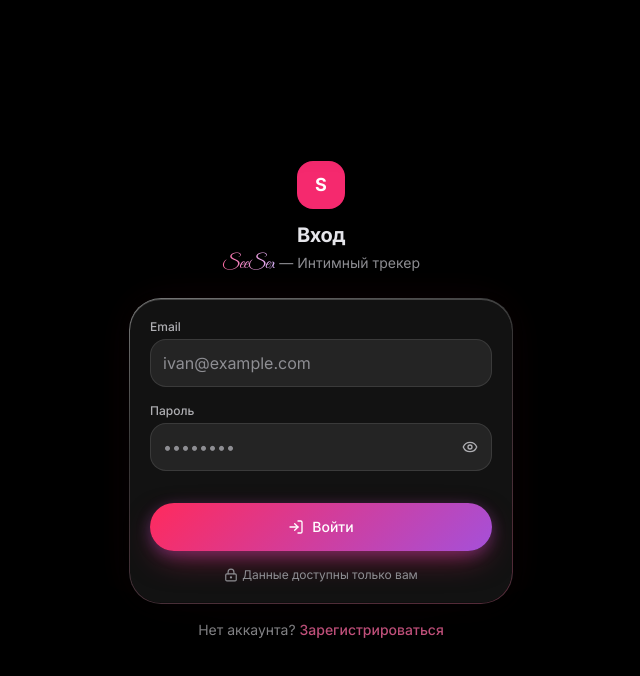
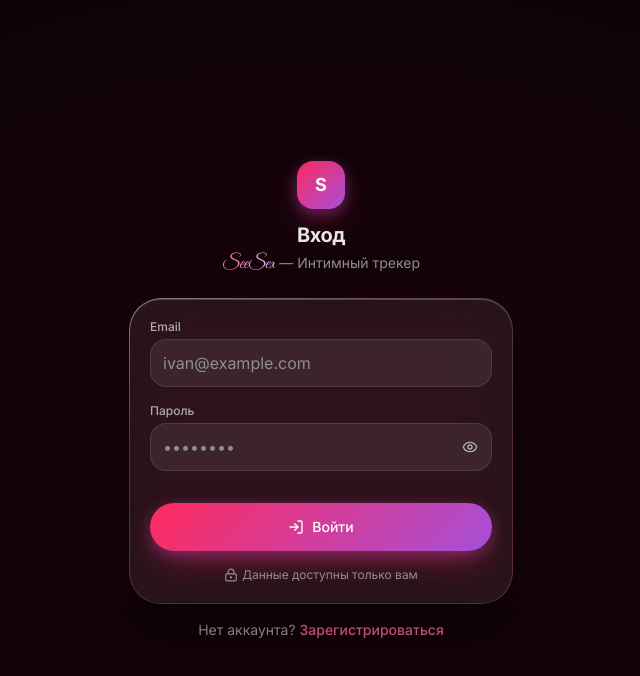
Before and after one commit to RodjerYan/seesex, a React (Vite) app in the folder apps/web/: page /login in a window 1280 px wide. Shown: the top 676 px of the page, without its empty margins (319-959 px from the left). Built offline with nearby package versions, Linux system fonts and the light colour scheme; no server answers; a web font is replaced by a local one.

Commit message:
palette: warm bordeaux base + role hierarchy + duotone bars (T-20261013-004)

```diff
--- a/apps/web/index.html
+++ b/apps/web/index.html
@@ -10,7 +10,7 @@
     <meta name="mobile-web-app-capable" content="yes" />
     <meta name="apple-mobile-web-app-status-bar-style" content="black-translucent" />
     <meta name="apple-mobile-web-app-title" content="SeeSex" />
-    <meta name="theme-color" content="#07040A" />
+    <meta name="theme-color" content="#140409" />
     <meta name="description" content="Конфиденциальный трекер интимной жизни" />
     <link rel="apple-touch-icon" href="/icons/apple-touch-icon.png" />
     <title>SeeSex — Интимный трекер</title>
--- a/apps/web/src/app/Layout.tsx
+++ b/apps/web/src/app/Layout.tsx
@@ -163,7 +163,7 @@ export default function Layout() {
           «проступал» в 16-px зазоре под плавающей пилюлей (см. nav ниже) —
           пользователь видел «вылезающие» блоки. Градиент снизу вверх:
           непрозрачный фон приложения (token surface — ровно тот, что рисует
-          корневой .app-dvh, body-фон #07040A закрыт им) → прозрачный сверху.
+          корневой .app-dvh, body-фон #140409 закрыт им) → прозрачный сверху.
           h-24 (96px) перекрывает зазор под nav (1rem) + запас.
           Слои: контент < маска (z-10) < FAB (z-20) < nav (z-30);
           pointer-events-none — клики доходят до контента/FAB/nav.
--- a/apps/web/src/components/statistics/Charts.tsx
+++ b/apps/web/src/components/statistics/Charts.tsx
@@ -47,7 +47,7 @@ export function ColumnBars({
               {valueLabel ? valueLabel(item.value) : item.value}
             </span>
             <div
-              className="w-full rounded-t bg-primary/70 animate-grow-up transition-colors group-hover:bg-primary group-active:bg-primary"
+              className="bar-intimate w-full rounded-t animate-grow-up group-hover:brightness-110 group-active:brightness-95"
               style={{ height: `${Math.max(2, ratio * 100)}%`, animationDelay: `${index * 40}ms` }}
               title={item.hint ?? `${item.label}: ${item.value}`}
             />
@@ -75,7 +75,7 @@ export function RowBars({ items, suffix }: { items: ChartItem[]; suffix?: string
           </div>
           <div className="h-2 overflow-hidden rounded-full bg-white/[0.06]">
             <div
-              className="h-full rounded-full bg-primary-400/80 animate-grow-x"
+              className="bar-intimate h-full rounded-full animate-grow-x"
               style={{ width: `${Math.max(3, (item.value / max) * 100)}%`, animationDelay: `${index * 40}ms` }}
               title={item.hint}
             />
--- a/apps/web/src/index.css
+++ b/apps/web/src/index.css
@@ -92,18 +92,21 @@ body,
 
 /* ============================================================
    1. AMBIENT BACKGROUND — «КИНО»
-   База #07040A + 3 radial-свечения + виньетка + медленный дрейф
+   Роли цвета (T-20261013-004):
+   - ФОН: тёплый бордо-чёрный #140409 (база, дышит бархатом)
+   - ДЕКОР: свечения приглушены (≤0.10) и тёплые — не спорят с UI
+   - ИНТЕРАКТИВ: чистый primary-розовый только на CTA/активных
    ============================================================ */
 body {
   margin: 0;
-  background-color: #07040A;
+  background-color: #140409;
   background-image:
-    /* Rose glow — top center */
-    radial-gradient(ellipse 70% 45% at 50% -15%, rgba(245, 41, 110, 0.12), transparent 60%),
-    /* Violet glow — top right */
-    radial-gradient(ellipse 55% 35% at 110% -10%, rgba(165, 80, 217, 0.09), transparent 60%),
-    /* Deep magenta glow — bottom left */
-    radial-gradient(ellipse 60% 40% at -10% 110%, rgba(200, 20, 90, 0.07), transparent 65%);
+    /* Rose glow — top center (декор, приглушён) */
+    radial-gradient(ellipse 70% 45% at 50% -15%, rgba(245, 41, 110, 0.10), transparent 60%),
+    /* Warm plum glow — top right */
+    radial-gradient(ellipse 55% 35% at 110% -10%, rgba(176, 66, 146, 0.07), transparent 60%),
+    /* Deep bordeaux glow — bottom left */
+    radial-gradient(ellipse 60% 40% at -10% 110%, rgba(150, 25, 70, 0.06), transparent 65%);
   color: #F2F2F7;
   font-family:
     'Inter Variable',
@@ -163,7 +166,7 @@ body {
     padding-top: var(--sat);
     padding-left: var(--sal);
     padding-right: var(--sar);
-    background: rgba(26, 13, 22, 0.72);
+    background: rgba(42, 12, 26, 0.72);
     backdrop-filter: blur(50px) saturate(200%);
     -webkit-backdrop-filter: blur(50px) saturate(200%);
     border-bottom: 0.5px solid rgba(255, 107, 163, 0.12);
@@ -182,7 +185,7 @@ body {
     padding-bottom: calc(var(--sab) + 0.25rem);
     padding-left: var(--sal);
     padding-right: var(--sar);
-    background: rgba(26, 13, 22, 0.72);
+    background: rgba(42, 12, 26, 0.72);
     backdrop-filter: blur(50px) saturate(200%);
     -webkit-backdrop-filter: blur(50px) saturate(200%);
     border-top: 0.5px solid rgba(255, 107, 163, 0.12);
@@ -195,7 +198,7 @@ body {
     padding-top: calc(var(--sat) + 3.5rem);
     padding-bottom: 1rem;
     padding-left: var(--sal);
-    background: rgba(26, 13, 22, 0.72);
+    background: rgba(42, 12, 26, 0.72);
     backdrop-filter: blur(50px) saturate(200%);
     -webkit-backdrop-filter: blur(50px) saturate(200%);
     border-right: 0.5px solid rgba(255, 107, 163, 0.12);
@@ -247,7 +250,7 @@ body {
   /* Strong glass — header, tabbar, sidebar */
   .glass-strong {
     position: relative;
-    background: rgba(26, 13, 22, 0.72);
+    background: rgba(42, 12, 26, 0.72);
     backdrop-filter: blur(50px) saturate(200%);
     -webkit-backdrop-filter: blur(50px) saturate(200%);
     border-radius: 32px;
@@ -344,6 +347,13 @@ body {
 
   .grad-intimate:active {
     filter: brightness(0.95);
+  }
+
+  /* Дуотон для полос/баров статистики вместо плоского primary
+     (идея 5, T-20261013-004): rose→violet как в CTA */
+  .bar-intimate {
+    background-image: linear-gradient(135deg, #FF2A5D 0%, #A550D9 100%);
+    transition: filter 150ms ease;
   }
 
   /* Active tab/icon glow — applied via Layout.tsx className */
--- a/apps/web/src/pages/Login.tsx
+++ b/apps/web/src/pages/Login.tsx
@@ -69,7 +69,7 @@ export default function Login(): ReactElement {
         <div className="mb-6 text-center">
           <span
             aria-hidden="true"
-            className="mx-auto flex h-12 w-12 items-center justify-center rounded-2xl bg-primary text-lg font-bold text-white"
+            className="mx-auto flex h-12 w-12 items-center justify-center rounded-2xl grad-intimate text-lg font-bold text-white"
           >
             S
           </span>
--- a/apps/web/src/pages/NotFound.tsx
+++ b/apps/web/src/pages/NotFound.tsx
@@ -8,7 +8,7 @@ export default function NotFound() {
       <h1 className="mt-2 text-lg font-bold text-slate-100">Страница не найдена</h1>
       <Link
         to="/"
-        className="mt-4 inline-block rounded-lg bg-primary px-4 py-2 text-sm font-medium text-white transition-colors hover:bg-primary-600"
+        className="grad-intimate mt-4 inline-block rounded-lg px-4 py-2 text-sm font-medium text-white"
       >
         На главную
       </Link>
--- a/apps/web/src/pages/Register.tsx
+++ b/apps/web/src/pages/Register.tsx
@@ -75,7 +75,7 @@ export default function Register(): ReactElement {
         <div className="mb-6 text-center">
           <span
             aria-hidden="true"
-            className="mx-auto flex h-12 w-12 items-center justify-center rounded-2xl bg-primary text-lg font-bold text-white"
+            className="mx-auto flex h-12 w-12 items-center justify-center rounded-2xl grad-intimate text-lg font-bold text-white"
           >
             S
           </span>
--- a/apps/web/src/pages/StatisticsOverview.tsx
+++ b/apps/web/src/pages/StatisticsOverview.tsx
@@ -58,7 +58,7 @@ export function TypeBars({
           </div>
           <div className="h-2 overflow-hidden rounded-full bg-white/[0.06]">
             <div
-              className="h-full rounded-full bg-primary-400/80 animate-grow-x"
+              className="bar-intimate h-full rounded-full animate-grow-x"
               style={{
                 width: `${Math.max(3, (count / max) * 100)}%`,
                 animationDelay: `${index * 40}ms`,
--- a/apps/web/src/pages/TwoFactor.tsx
+++ b/apps/web/src/pages/TwoFactor.tsx
@@ -136,7 +136,7 @@ function AuthShell({ title, children }: { title: string; children: ReactNode }):
         <div className="mb-6 text-center">
           <span
             aria-hidden="true"
-            className="mx-auto flex h-12 w-12 items-center justify-center rounded-2xl bg-primary text-lg font-bold text-white"
+            className="mx-auto flex h-12 w-12 items-center justify-center rounded-2xl grad-intimate text-lg font-bold text-white"
           >
             S
           </span>
--- a/apps/web/tailwind.config.js
+++ b/apps/web/tailwind.config.js
@@ -14,7 +14,7 @@ export default {
           500: '#F5296E',
           600: '#D0134F',
         },
-        surface: '#000000',
+        surface: '#140409', // warm bordeaux base — синхронен с body (T-20261013-004)
         // iOS neutral grays (slate override)
         slate: {
           50: '#F2F2F7',
--- a/apps/web/vite.config.ts
+++ b/apps/web/vite.config.ts
@@ -18,8 +18,8 @@ export default defineConfig({
         description: 'Личный дневник событий, статистика и календарь',
         start_url: '/',
         display: 'standalone',
-        background_color: '#07040A',
-        theme_color: '#07040A',
+        background_color: '#140409',
+        theme_color: '#140409',
         orientation: 'portrait',
         lang: 'ru-RU',
         categories: ['health', 'lifestyle'],
```
